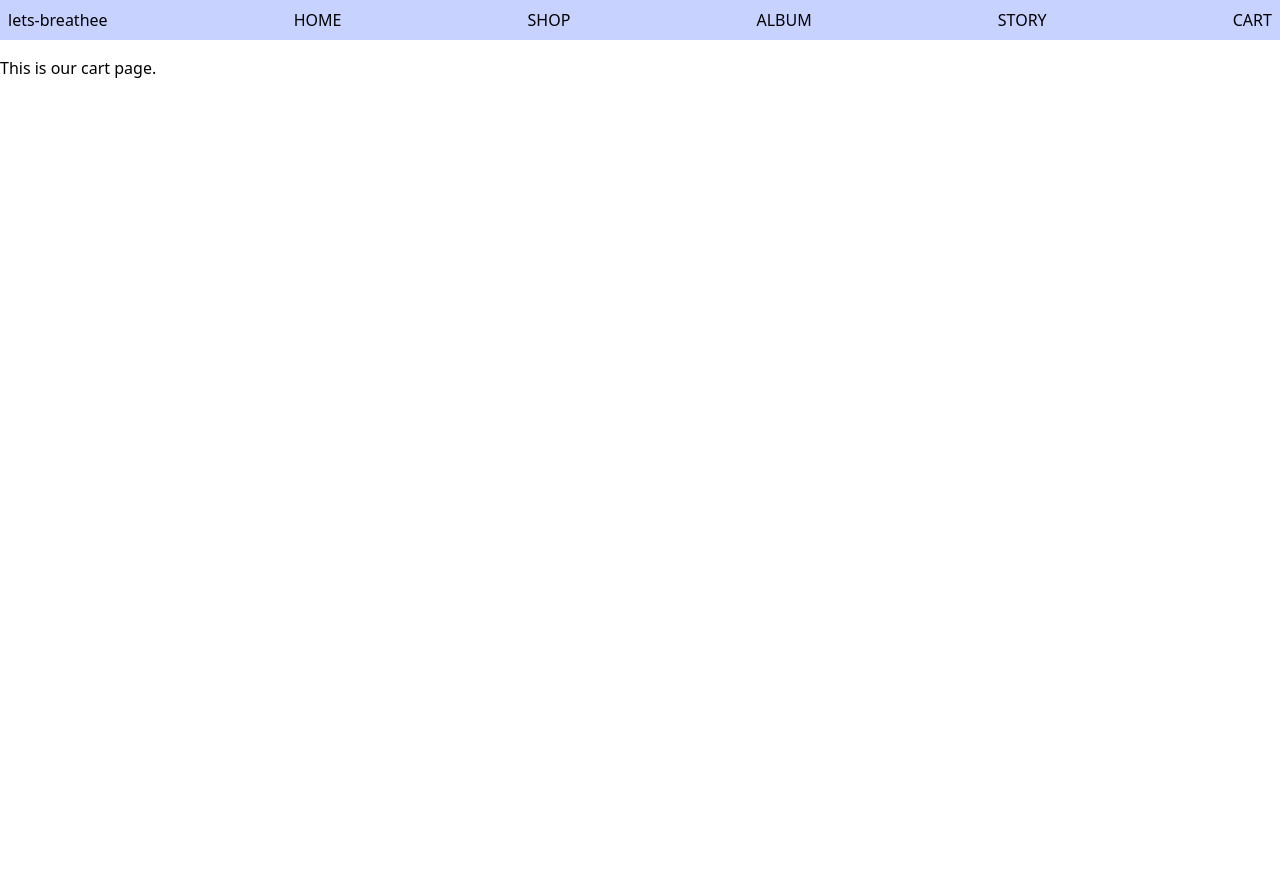
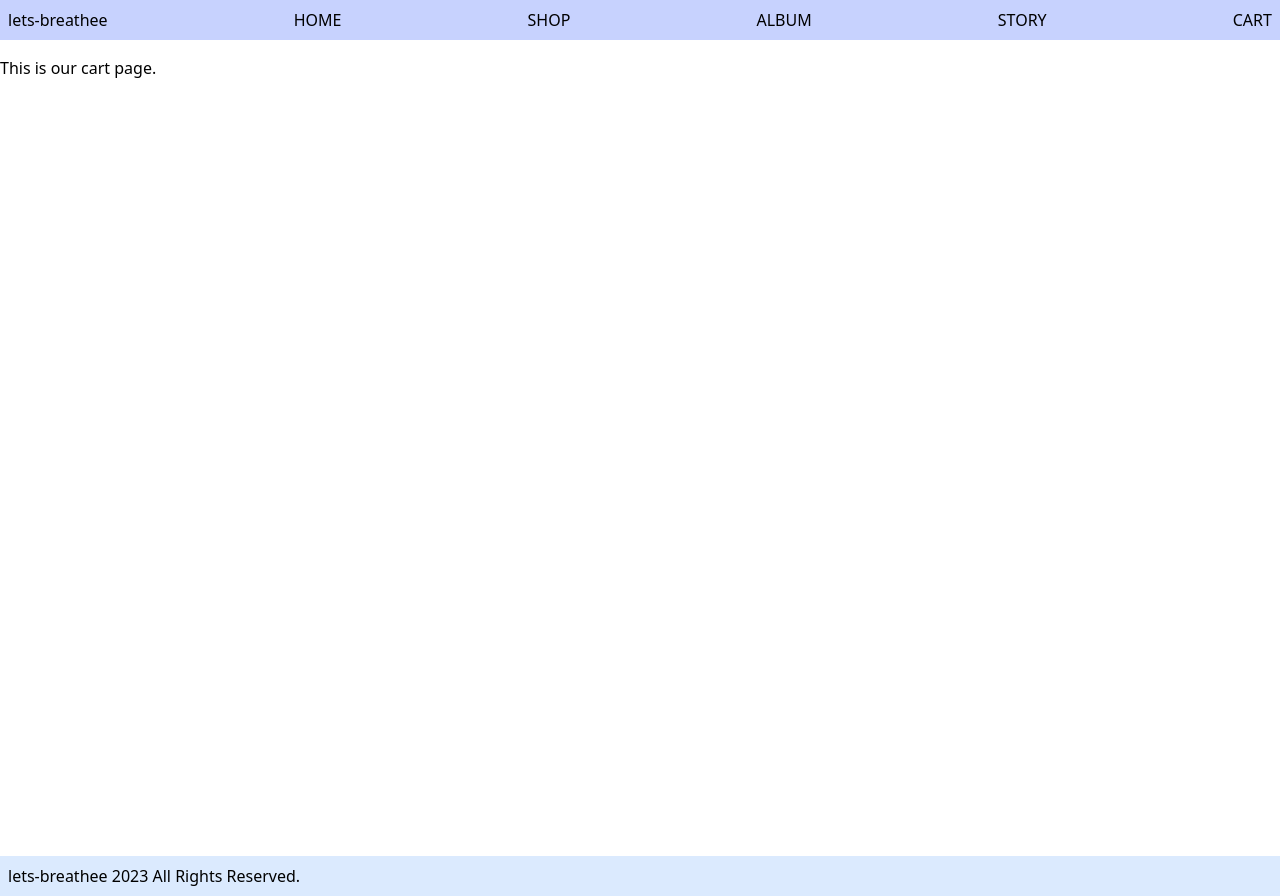
Before and after one commit to babisha/Capstone-Ecommerce-, a Next.js app in the folder e-commerce/: page /cart in a window 1280 px wide. Before the commit the page ends 800 px from the top, so only its background shows below. Built offline with nearby package versions, Linux system fonts and the light colour scheme.

Commit message:
Components Created

```diff
--- a/e-commerce/src/app/layout.tsx
+++ b/e-commerce/src/app/layout.tsx
@@ -1,7 +1,9 @@
+import Navbar from '@/components/navbar/navbar'
 import './globals.css'
 import type { Metadata } from 'next'
 import { Inter } from 'next/font/google'
-import Link from 'next/link'
+import Footer from '@/components/footer/footer'
+
 
 const inter = Inter({ subsets: ['latin'] })
 
@@ -18,26 +20,9 @@ export default function RootLayout({
   return (
     <html lang="en">
       <body>
-      <div className='flex justify-between mb-4 p-2 bg-indigo-200'>
-        <h1>lets-breathee</h1>
-        <div>
-          <Link href={'/'}>HOME </Link>
-        </div>
-        <div>
-        <Link href={'/product'}>SHOP </Link>
-        </div>
-        <div>
-        <Link href={'/album'}> ALBUM</Link>
-        </div>
-        <div>
-        <Link href={'/blog'}>STORY </Link>
-        </div>
-        <div>
-        <Link href={'/cart'}>CART </Link>
-        </div>
-
-      </div>
-      {children}
+      <Navbar />
+      <main className='h-screen'>{children}</main>
+      <Footer />
       </body>
 
 
--- /dev/null
+++ b/e-commerce/src/components/footer/footer.tsx
@@ -0,0 +1,11 @@
+import React from 'react'
+
+function Footer() {
+  return (
+    <div className='p-2 bg-blue-100'>
+        <p>lets-breathee 2023 All Rights Reserved.</p>
+    </div>
+  )
+}
+
+export default Footer
--- /dev/null
+++ b/e-commerce/src/components/navbar/navbar.tsx
@@ -0,0 +1,29 @@
+import React from 'react'
+import Link from 'next/link'
+
+function Navbar() {
+  return (
+    <div className='flex justify-between mb-4 p-2 bg-indigo-200'>
+        <h1>lets-breathee</h1>
+        <div>
+          <Link href={'/'}>HOME </Link>
+        </div>
+        <div>
+        <Link href={'/product'}>SHOP </Link>
+        </div>
+        <div>
+        <Link href={'/album'}> ALBUM</Link>
+        </div>
+        <div>
+        <Link href={'/blog'}>STORY </Link>
+        </div>
+        <div>
+        <Link href={'/cart'}>CART </Link>
+        </div>
+
+      </div>
+
+  )
+}
+
+export default Navbar
```
